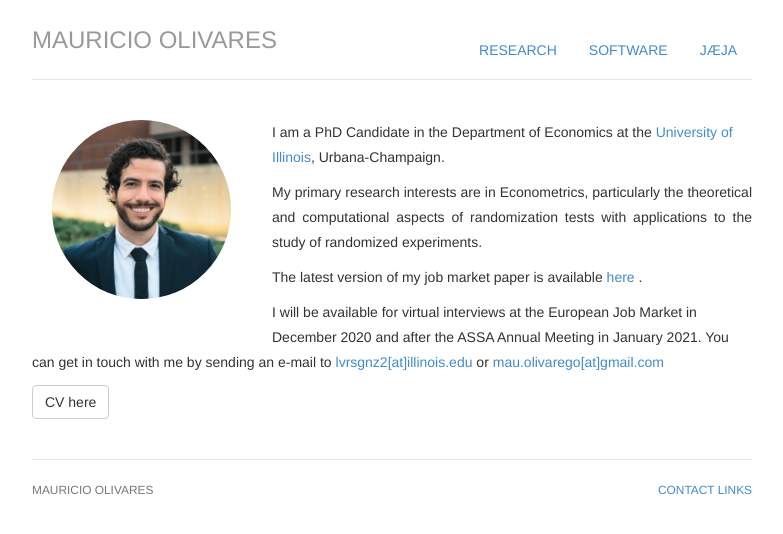
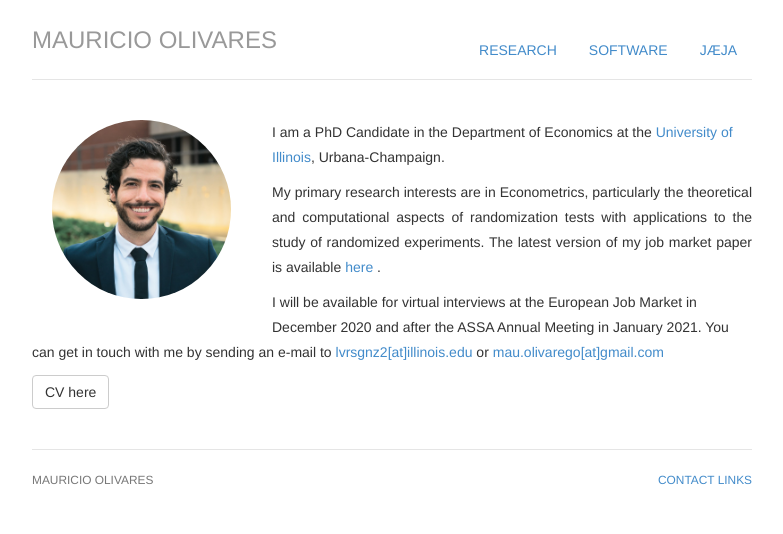
Before and after one commit to mauolivares/mauolivares.github.io, a Jekyll site: the page built from index.html, in a window 1280 px wide. Shown: the top 534 px of the page, without its empty margins (248-1031 px from the left). Built offline with Jekyll 4.4.1, drawn with Linux system fonts in a browser that asks for light colours.

Commit message:
update home

```diff
--- a/index.html
+++ b/index.html
@@ -14,8 +14,7 @@ description: Mauricio Olivares is a PhD student in Economics at the University o
 	</div>
 	<div>
 	<p> I am a PhD Candidate in the Department of Economics at the <a href="https://economics.illinois.edu/">University of Illinois</a></span>, <span itemprop="locality">Urbana-Champaign</span>.</p>
-	<p align="justify"> My primary research interests are in Econometrics, particularly the theoretical and computational aspects of randomization tests with applications to the study of randomized experiments.
-	<p>The latest version of my job market paper is available <a href="/files/JMP_MauricioOlivares.pdf" title="Download Paper as PDF"> here </a>.</p>
+	<p align="justify"> My primary research interests are in Econometrics, particularly the theoretical and computational aspects of randomization tests with applications to the study of randomized experiments. The latest version of my job market paper is available <a href="/files/JMP_MauricioOlivares.pdf" title="Download Paper as PDF"> here </a>.
 	<p> I will be available for virtual interviews at the European Job Market in December 2020 and after the ASSA Annual Meeting in January 2021. You can get in touch with me by sending an e-mail to <a href="mailto:lvrsgnz2@illinois.edu">lvrsgnz2[at]illinois.edu</a> or <a href="mailto:mau.olivarego@gmail.com">mau.olivarego[at]gmail.com</a>
 	<p><a href="/files/Vitae_Nov2020.pdf" class="btn btn-default pull-left" title="Download CV as PDF">CV here</a>
 	</div>
```
